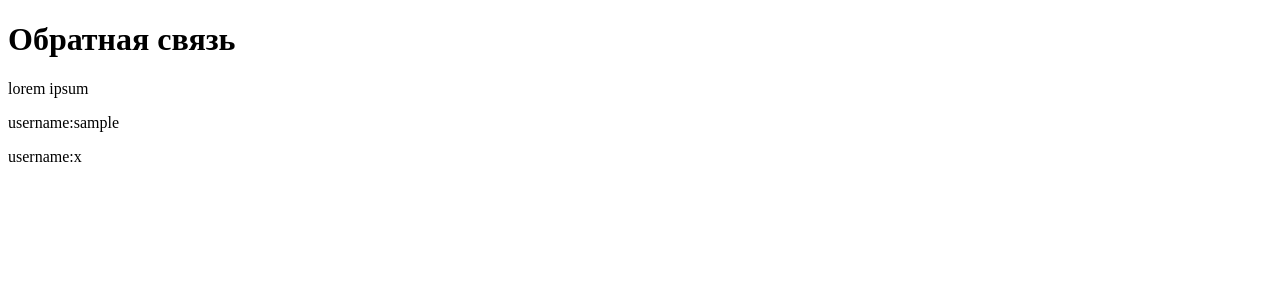
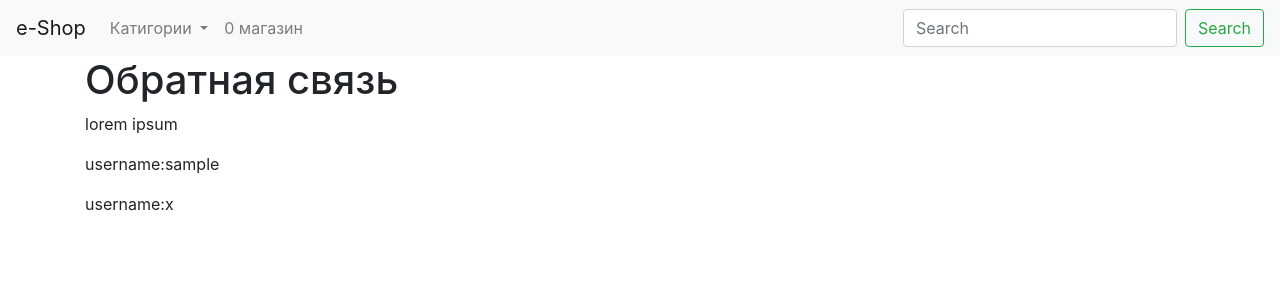
Before and after one commit to nebelen/ecommers, a Symfony app: template templates/about/contact.html.twig in a window 1280 px wide. Shown: the top 300 px of the page. Run offline with Twig, Linux system fonts and the light colour scheme; the template is opened without the code that fills it: most values are stand-ins (such as "Sample title", 1, 10 or a date in 2020); some libraries are stand-ins or nearby versions.

Commit message:
boostract

```diff
--- a/templates/base.html.twig
+++ b/templates/base.html.twig
@@ -3,10 +3,50 @@
     <head>
         <meta charset="UTF-8">
         <title>{% block title %}Welcome!{% endblock %}</title>
+        <meta name="viewport" content="width=device-width, initial-scale=1, shrink-to-fit=no">
+
+        <link rel="stylesheet" href="https://stackpath.bootstrapcdn.com/bootstrap/4.3.1/css/bootstrap.min.css" integrity="sha384-ggOyR0iXCbMQv3Xipma34MD+dH/1fQ784/j6cY/iJTQUOhcWr7x9JvoRxT2MZw1T" crossorigin="anonymous">
+
         {% block stylesheets %}{% endblock %}
     </head>
     <body>
+    <nav class="navbar navbar-expand-lg navbar-light bg-light">
+        <a class="navbar-brand" href="{{ path('default') }}"> e-Shop</a>
+        <button class="navbar-toggler" type="button" data-toggle="collapse" data-target="#navbarSupportedContent" aria-controls="navbarSupportedContent" aria-expanded="false" aria-label="Toggle navigation">
+            <span class="navbar-toggler-icon"></span>
+        </button>
+
+        <div class="collapse navbar-collapse" id="navbarSupportedContent">
+            <ul class="navbar-nav mr-auto">
+                <li class="nav-item active">
+
+                <li class="nav-item dropdown">
+                    <a class="nav-link dropdown-toggle" href="#" id="navbarDropdown" role="button" data-toggle="dropdown" aria-haspopup="true" aria-expanded="false">
+                        Катигории
+                    </a>
+                    <div class="dropdown-menu" aria-labelledby="navbarDropdown">
+                        <a class="dropdown-item" href="#">Action</a>
+                        <a class="dropdown-item" href="#">Another action</a>
+                        <div class="dropdown-divider"></div>
+                        <a class="dropdown-item" href="#">Something else here</a>
+                    </div>
+                </li>
+                <li class="nav-item">
+                    <a class="nav-link" href="{{ path('about') }}">0 магазин</a>
+                </li>
+            </ul>
+            <form class="form-inline my-2 my-lg-0">
+                <input class="form-control mr-sm-2" type="search" placeholder="Search" aria-label="Search">
+                <button class="btn btn-outline-success my-2 my-sm-0" type="submit">Search</button>
+            </form>
+        </div>
+    </nav>
+    <div class="container">
         {% block body %}{% endblock %}
+    </div>
+        <script src="https://code.jquery.com/jquery-3.3.1.slim.min.js" integrity="sha384-q8i/X+965DzO0rT7abK41JStQIAqVgRVzpbzo5smXKp4YfRvH+8abtTE1Pi6jizo" crossorigin="anonymous"></script>
+        <script src="https://cdnjs.cloudflare.com/ajax/libs/popper.js/1.14.7/umd/popper.min.js" integrity="sha384-UO2eT0CpHqdSJQ6hJty5KVphtPhzWj9WO1clHTMGa3JDZwrnQq4sF86dIHNDz0W1" crossorigin="anonymous"></script>
+        <script src="https://stackpath.bootstrapcdn.com/bootstrap/4.3.1/js/bootstrap.min.js" integrity="sha384-JjSmVgyd0p3pXB1rRibZUAYoIIy6OrQ6VrjIEaFf/nJGzIxFDsf4x0xIM+B07jRM" crossorigin="anonymous"></script>
         {% block javascripts %}{% endblock %}
     </body>
 </html>
```
